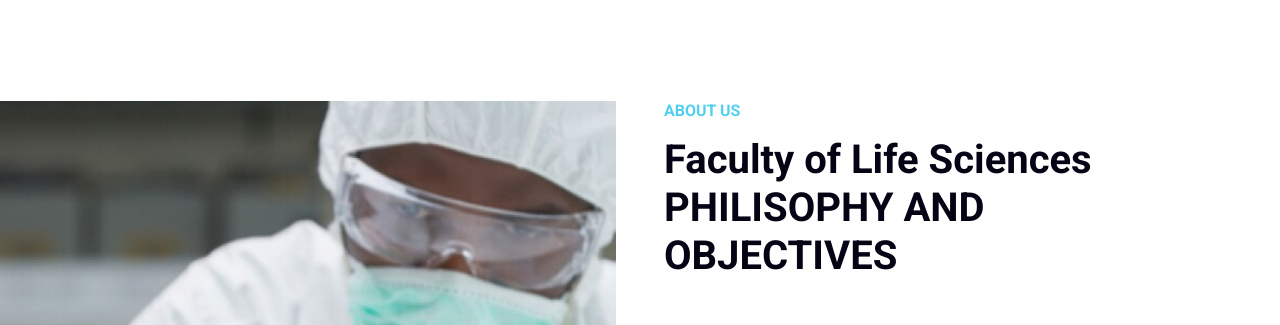
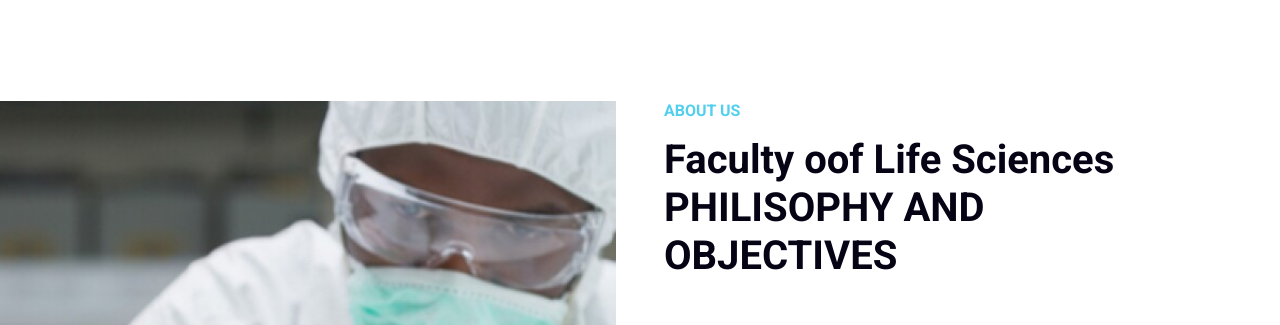
Before and after one commit to jayumaks/faculty_template, a plain HTML site: page index.html in a window 1280 px wide. Shown: the part 960-1285 px from the top of the page. Drawn offline with nearby package versions, Linux system fonts and the light colour scheme.

```diff
--- a/index.html
+++ b/index.html
@@ -125,7 +125,7 @@
                 </div>
                 <div class="col-lg-6 about-text wow fadeInUp" data-wow-delay="0.3s">
                     <h6 class="text-secondary text-uppercase mb-3">About Us</h6>
-                    <h1 class="mb-5">Faculty of Life Sciences
+                    <h1 class="mb-5">Faculty oof Life Sciences
                         PHILISOPHY AND OBJECTIVES</h1>
                     <p class="mb-5">The philosophy of the Faculty of Life Sciences focuses on the production of the scientific and technological manpower necessary for achieving the national goals of Edo State and Nigeria in general. To attain this, emphasis will be placed on the following objectives.</p>
                     <div class="row g-4 mb-5">
```
